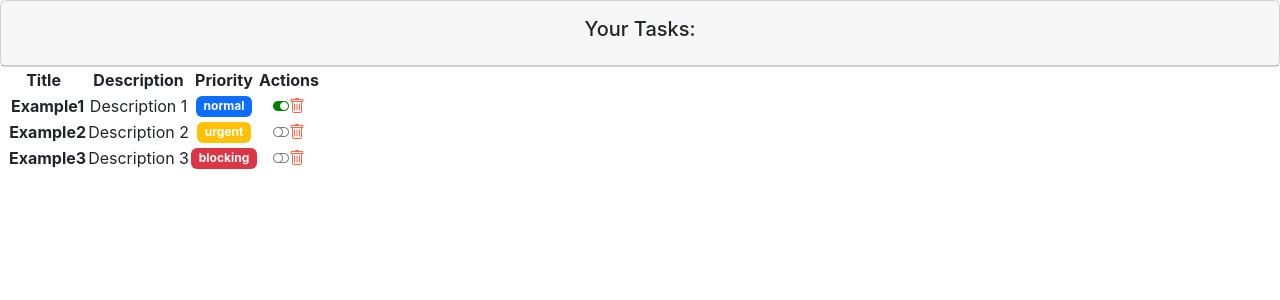
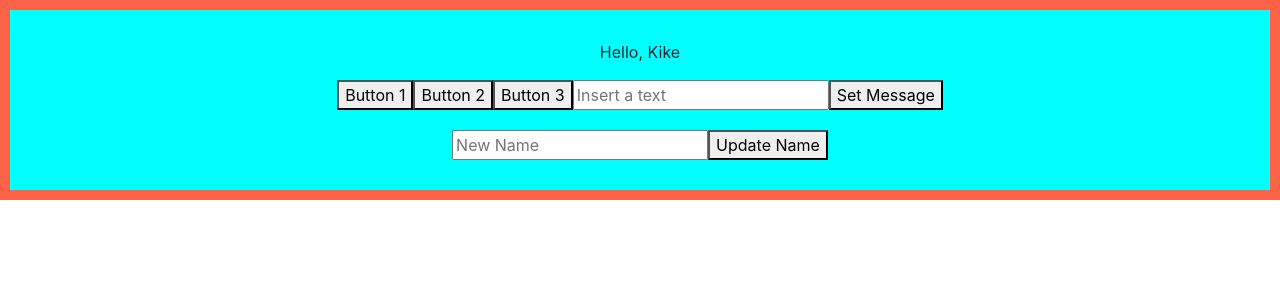
Before and after one commit to kike-paez/proyecto-react-openbootcamp, a React (Create React App) app: page / in a window 1280 px wide. Shown: the top 300 px of the page. Built offline with nearby package versions, Linux system fonts and the light colour scheme.

Commit message:
Añadidos ejemplos de uso de eventos

```diff
--- a/src/App.js
+++ b/src/App.js
@@ -3,12 +3,13 @@
 import './App.css';
 import Greeting from './components/pure/greeting';
 import GreetingF from './components/pure/greetingF';
-import TaskListComponent from './components/containers/task_list';
+import TaskListComponent from './components/container/task_list';
 import Ejemplo1 from './hooks/Ejemplo1';
 import Ejemplo2 from './hooks/Ejemplo2';
 import MiComponenteConContexto from './hooks/Ejemplo3';
 import Ejemplo4 from './hooks/Ejemplo4';
 import GreetingStyled from './components/pure/greetingStyled';
+import Father from './components/container/father';
 
 function App() {
   return (
@@ -20,17 +21,22 @@
         {/* Componente de ejemplo funcional */}
         {/* <GreetingF name="Kike"></GreetingF> */}
         {/* Componente de Listado de Tareas */}
-        <TaskListComponent></TaskListComponent>
+
         {/* Ejemplos de uso de Hooks */}
         {/* <Ejemplo1></Ejemplo1> */}
         {/* <Ejemplo2></Ejemplo2> */}
         {/* <MiComponenteConContexto></MiComponenteConContexto> */}
-        {/* <Ejemplo4 nombre='Kike'> */}
-          {/* Todo lo que hay aquí dentro es tratado como props.children */}
-          {/* <h3>Contenido del props.children</h3> */}
-        {/* </Ejemplo4> */}
+        {/* Todo lo que hay aquí dentro es tratado como props.children */}
+        {/* <Ejemplo4 nombre='Kike'>
+          <h3>
+            Contenido del props.children
+          </h3>
+          </Ejemplo4> */}
         {/* <GreetingStyled name='Kike'></GreetingStyled> */}
-      {/* </header> */}
+        {/* </header */}
+        {/* Gestión de eventos */}
+        <Father></Father>
+        {/* <TaskListComponent></TaskListComponent> */}
     </div>
   );
 }
--- /dev/null
+++ b/src/components/container/father.jsx
@@ -0,0 +1,23 @@
+import React, { useState } from 'react';
+import Child from '../pure/child';
+
+const Father = () => {
+
+    const [name, setName] = useState('Kike');
+
+    function showMessage(text) {
+        alert(`Message received: ${text}`)
+    }
+
+    function updateName(newName) {
+        setName(newName)
+    }
+
+    return (
+        <div style={{backgroundColor:'tomato', padding:'10px'}}>
+            <Child name={name} send={showMessage} update={updateName}></Child>
+        </div>
+    );
+}
+
+export default Father;
--- /dev/null
+++ b/src/components/pure/child.jsx
@@ -0,0 +1,58 @@
+import React, { useRef } from 'react';
+
+const Child = ({ name, send, update }) => {
+
+    const messageRef = useRef('')
+    const nameRef = useRef('')
+
+    function pressButton() {
+        const text = messageRef.current.value
+        alert(`Text in Input ${text}`)
+    }
+
+    function pressButtonParams(text) {
+        alert(`Text: ${text}`)
+    }
+
+    function submitName(e) {
+        e.preventDefault()
+        update(nameRef.current.value)
+    }
+
+    return (
+        <div style={{backgroundColor:'cyan', padding:'30px'}}>
+            <p onMouseOver={() => console.log('On Mouse Over')}>
+                Hello, {name}
+            </p>
+            <button onClick={() => console.log('Pressed Button 1')}>
+                Button 1
+            </button>
+            {/* Sin parametros puede iniciarse directamente */}
+            <button onClick={pressButton}>
+                Button 2
+            </button>
+            {/* Con parametros debe iniciarse desde una función anónima */}
+            <button onClick={() => pressButtonParams('Hello')}>
+                Button 3
+            </button>
+            <input
+                placeholder='Insert a text'
+                onFocus={() => console.log('Input Focused')}
+                onChange={(e) => console.log('Input Changed:', e.target.value)}
+                onCopy={() => console.log('Copied text from Input')}
+                ref = {messageRef} >
+            </input>
+            <button onClick={() => send(messageRef.current.value)}>
+                Set Message
+            </button>
+            <div style={{marginTop:'20px'}}>
+                <form onSubmit={submitName}>
+                    <input ref={nameRef} placeholder='New Name'/>
+                    <button type='submit'>Update Name</button>
+                </form>
+            </div>
+        </div>
+    );
+}
+
+export default Child;
```
Also changed, not shown: src/components/container/task_list.jsx (renamed from src/components/containers/task_list.jsx).
